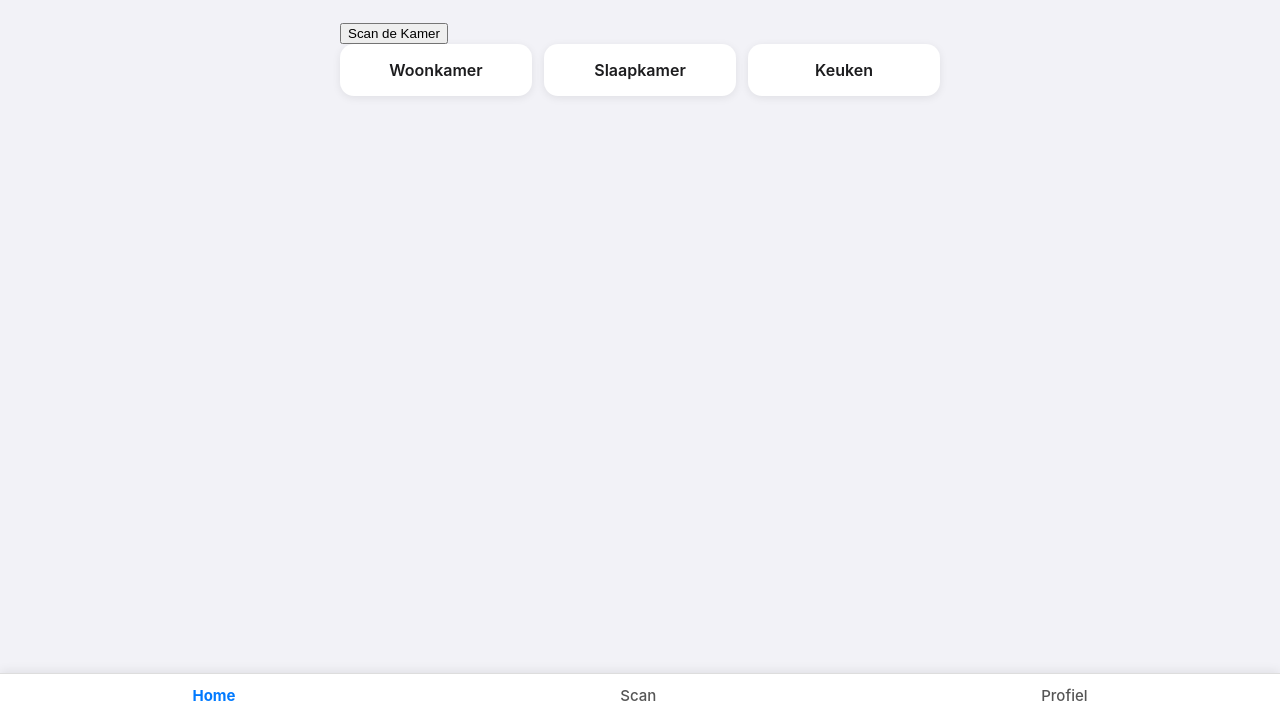
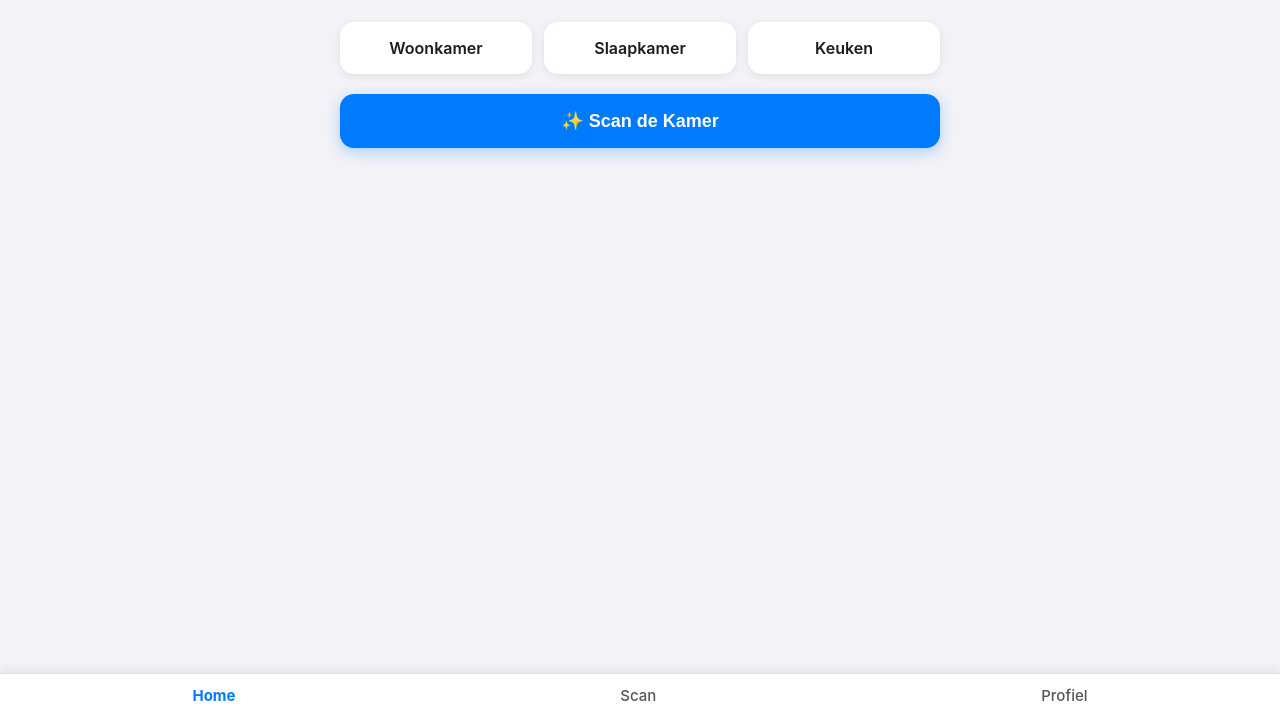
Before and after one commit to hoesseik/clutterCam, a website: page index.html in a window 1280 px wide. Shown: the part 83-800 px from the top of the page. Drawn offline with Linux system fonts and the light colour scheme.

```diff
--- a/index.html
+++ b/index.html
@@ -381,26 +381,42 @@
 
     <h1 class="title">ClutterCam</h1>
 
-<!-- SCAN BUTTON -->
-<button id="scanBtn">Scan de Kamer</button>
-<div id="loadingIndicator" style="display: none; color: #555; margin-top: 10px; font-weight: bold;">
-    ⏳ Ruimte analyseren & opruimfoto genereren (dit duurt ~25 sec)...
-</div>
-
-    <!-- HIDDEN INPUTS -->
-  <canvas id="cameraCanvas" style="display:none;"></canvas>
-
-    <input type="file" id="uploadInput" accept="image/*" style="display:none;">
-
-    <!-- ROOM SELECTOR -->
+    <!-- 1. ROOM SELECTOR -->
     <div class="rooms">
         <div class="room" data-room="living">Woonkamer</div>
         <div class="room" data-room="bed">Slaapkamer</div>
         <div class="room" data-room="kitchen">Keuken</div>
     </div>
 
-    <!-- IMAGE PREVIEW -->
-    <img id="previewImage" alt="Voorbeeldfoto">
+    <!-- 2. IMAGE PREVIEW (de foto die je kiest) -->
+    <img id="previewImage" alt="Voorbeeldfoto" style="width: 100%; border-radius: 16px; margin-top: 15px; display: none;">
+
+    <!-- 3. SCAN BUTTON SECTION -->
+    <div style="margin: 20px 0; text-align: center;">
+        <button id="scanBtn" style="
+            width: 100%;
+            background: #007aff;
+            color: white;
+            padding: 16px;
+            border: none;
+            border-radius: 14px;
+            font-size: 18px;
+            font-weight: 600;
+            cursor: pointer;
+            box-shadow: 0 4px 14px rgba(0, 122, 255, 0.3);
+            display: block;
+        ">
+            ✨ Scan de Kamer
+        </button>
+
+        <div id="loadingIndicator" style="display: none; color: #666; margin-top: 12px; font-weight: 600; font-size: 14px;">
+            ⏳ Ruimte analyseren & opruimfoto genereren (dit duurt ~25 sec)...
+        </div>
+    </div>
+
+    <!-- HIDDEN INPUTS -->
+    <canvas id="cameraCanvas" style="display:none;"></canvas>
+    <input type="file" id="uploadInput" accept="image/*" style="display:none;">
 
     <!-- ANALYSIS BOX -->
     <div class="analysis-box" id="analysisBox" style="display:none;">
```
